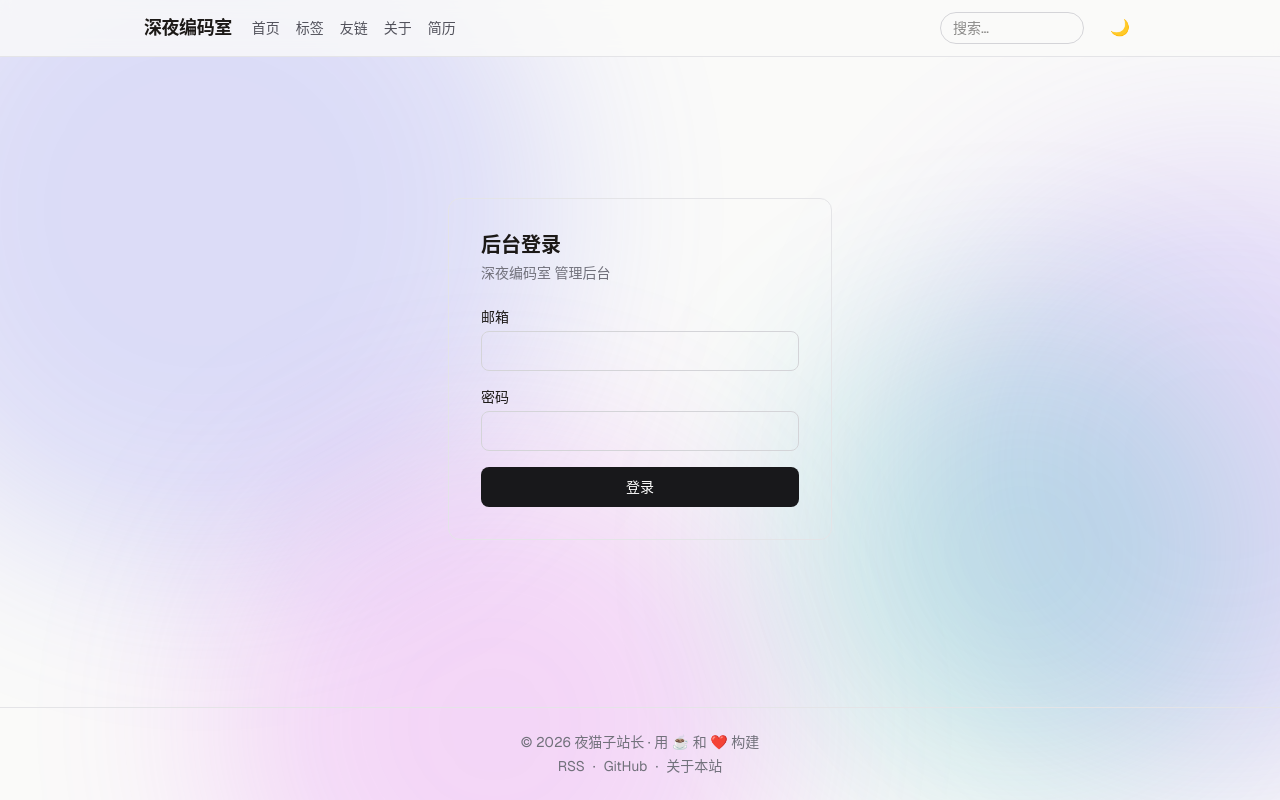
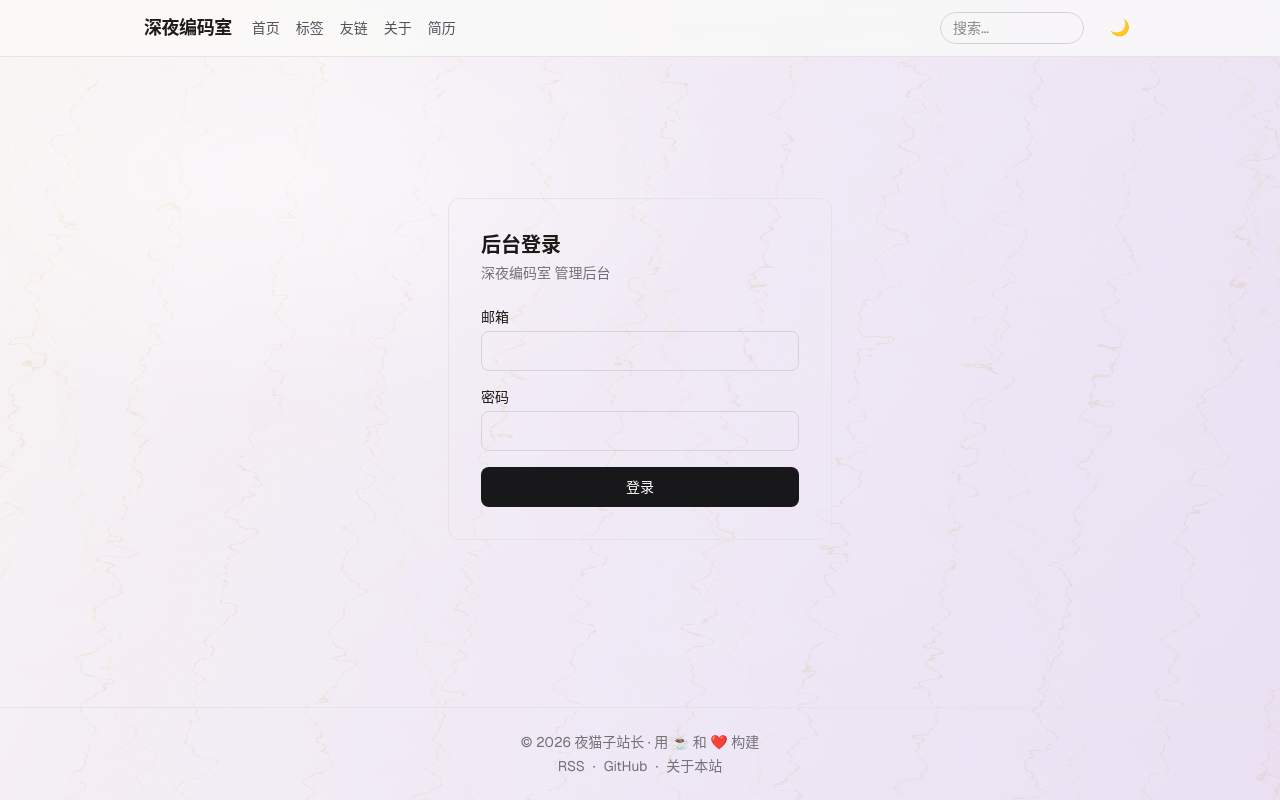
Before and after one commit to JJBSGW/personal-blog, a Next.js app: page /admin/login in a window 1280 px wide. Built offline with nearby package versions, Linux system fonts and the light colour scheme.

Commit message:
feat: 重做背景为真丝绸织锦质感 — SVG湍流位移模拟布料波纹 + 香槟/深紫锦缎底色 + 金线点缀 + 流动绸缎高光

```diff
--- a/src/app/globals.css
+++ b/src/app/globals.css
@@ -28,7 +28,7 @@ body {
   color: var(--foreground);
 }
 
-/* ---------- 丝绸流动背景 ---------- */
+/* ---------- 丝绸织锦背景(真丝质感:光泽波纹 + 金线点缀) ---------- */
 html {
   background: var(--background);
 }
@@ -42,83 +42,119 @@ html {
   background: var(--background);
 }
 
-.silk-blob {
+/* 布料层:丝绸底色 + 湍流位移 → 起伏的织物波纹 */
+.silk-fabric,
+.silk-gold {
   position: absolute;
-  border-radius: 50%;
-  filter: blur(90px);
-  opacity: var(--silk-opacity, 0.22);
-  animation: silk-drift 30s ease-in-out infinite alternate;
+  inset: -18%;
 }
 
-.silk-blob:nth-child(1) {
-  background: var(--silk-1);
-  width: 55vw;
-  height: 55vw;
-  top: -18%;
-  left: -12%;
-  animation-duration: 36s;
+.silk-fabric {
+  background: linear-gradient(
+    115deg,
+    var(--silk-c1) 0%,
+    var(--silk-c2) 24%,
+    var(--silk-c3) 48%,
+    var(--silk-c2) 72%,
+    var(--silk-c1) 100%
+  );
+  background-size: 220% 220%;
+  filter: url(#silk-fabric);
+  animation: silk-flow 28s ease-in-out infinite alternate;
 }
 
-.silk-blob:nth-child(2) {
-  background: var(--silk-2);
-  width: 45vw;
-  height: 45vw;
-  top: 20%;
-  right: -15%;
-  animation-duration: 30s;
-  animation-delay: -8s;
+/* 金线层:细密的金色丝线,随布料一起流动 */
+.silk-gold {
+  opacity: var(--silk-gold-opacity, 0.6);
+  background-image:
+    repeating-linear-gradient(
+      100deg,
+      transparent 0 58px,
+      var(--silk-gold-1) 58px 59.5px,
+      transparent 59.5px 118px
+    ),
+    repeating-linear-gradient(
+      78deg,
+      transparent 0 152px,
+      var(--silk-gold-2) 152px 154px,
+      transparent 154px 304px
+    );
+  filter: url(#silk-gold);
+  animation: silk-flow-gold 36s ease-in-out infinite alternate-reverse;
+  mix-blend-mode: var(--silk-gold-blend, multiply);
 }
 
-.silk-blob:nth-child(3) {
-  background: var(--silk-3);
-  width: 40vw;
-  height: 40vw;
-  bottom: -20%;
-  left: 15%;
-  animation-duration: 42s;
-  animation-delay: -16s;
+/* 绸缎光泽:一团缓缓移动的高光 */
+.silk-sheen {
+  position: absolute;
+  inset: 0;
+  background: radial-gradient(
+    55% 45% at 30% 22%,
+    var(--silk-sheen-c) 0%,
+    transparent 65%
+  );
+  animation: silk-sheen 18s ease-in-out infinite alternate;
+  mix-blend-mode: screen;
 }
 
-.silk-blob:nth-child(4) {
-  background: var(--silk-4);
-  width: 35vw;
-  height: 35vw;
-  bottom: 5%;
-  right: 5%;
-  animation-duration: 26s;
-  animation-delay: -5s;
+@keyframes silk-flow {
+  from {
+    transform: translate3d(0, 0, 0);
+  }
+  to {
+    transform: translate3d(5%, 4%, 0);
+  }
 }
 
-@keyframes silk-drift {
+@keyframes silk-flow-gold {
   from {
-    transform: translate3d(0, 0, 0) scale(1);
+    transform: translate3d(0, 0, 0);
   }
   to {
-    transform: translate3d(7vw, 5vh, 0) scale(1.18);
+    transform: translate3d(-4%, -3%, 0);
+  }
+}
+
+@keyframes silk-sheen {
+  from {
+    transform: translateX(-14%);
+    opacity: 0.5;
+  }
+  to {
+    transform: translateX(14%);
+    opacity: 1;
   }
 }
 
 @media (prefers-reduced-motion: reduce) {
-  .silk-blob {
+  .silk-fabric,
+  .silk-gold,
+  .silk-sheen {
     animation: none;
   }
 }
 
-/* 明暗两套配色 */
+/* 配色:亮色 = 香槟象牙丝绸;暗色 = 深紫锦缎,金线更明显 */
 :root {
-  --silk-1: #6366f1;
-  --silk-2: #8b5cf6;
-  --silk-3: #d946ef;
-  --silk-4: #14b8a6;
-  --silk-opacity: 0.2;
+  --silk-c1: #fbf8f2;
+  --silk-c2: #f0e9f6;
+  --silk-c3: #e6dbf0;
+  --silk-gold-1: rgba(205, 168, 60, 0.2);
+  --silk-gold-2: rgba(240, 220, 120, 0.16);
+  --silk-gold-opacity: 0.6;
+  --silk-gold-blend: multiply;
+  --silk-sheen-c: rgba(255, 255, 255, 0.85);
 }
 
 .dark {
-  --silk-1: #4338ca;
-  --silk-2: #7c3aed;
-  --silk-3: #a21caf;
-  --silk-4: #0f766e;
-  --silk-opacity: 0.26;
+  --silk-c1: #16121f;
+  --silk-c2: #241c38;
+  --silk-c3: #2c2040;
+  --silk-gold-1: rgba(212, 175, 55, 0.22);
+  --silk-gold-2: rgba(246, 226, 122, 0.14);
+  --silk-gold-opacity: 0.75;
+  --silk-gold-blend: screen;
+  --silk-sheen-c: rgba(255, 255, 255, 0.1);
 }
 
 /* ---------- 搜索高亮:发光文字(非底色块) ---------- */
--- a/src/app/layout.tsx
+++ b/src/app/layout.tsx
@@ -37,12 +37,23 @@ export default function RootLayout({
       className={`${geistSans.variable} ${geistMono.variable} h-full antialiased`}
     >
       <body className="min-h-full flex flex-col text-foreground">
-        {/* 丝绸流动背景(装饰层,不参与交互) */}
+        {/* 丝绸织锦背景:SVG 湍流位移滤镜 + 布料层 + 金线层 + 高光(不参与交互) */}
+        <svg aria-hidden="true" focusable="false" className="absolute h-0 w-0">
+          <defs>
+            <filter id="silk-fabric" x="-25%" y="-25%" width="150%" height="150%">
+              <feTurbulence type="fractalNoise" baseFrequency="0.008 0.02" numOctaves="4" seed="7" result="noise" />
+              <feDisplacementMap in="SourceGraphic" in2="noise" scale="120" xChannelSelector="R" yChannelSelector="G" />
+            </filter>
+            <filter id="silk-gold" x="-25%" y="-25%" width="150%" height="150%">
+              <feTurbulence type="fractalNoise" baseFrequency="0.015 0.04" numOctaves="3" seed="11" result="noise" />
+              <feDisplacementMap in="SourceGraphic" in2="noise" scale="70" xChannelSelector="R" yChannelSelector="G" />
+            </filter>
+          </defs>
+        </svg>
         <div className="silk-bg" aria-hidden="true">
-          <span className="silk-blob" />
-          <span className="silk-blob" />
-          <span className="silk-blob" />
-          <span className="silk-blob" />
+          <div className="silk-fabric" />
+          <div className="silk-gold" />
+          <div className="silk-sheen" />
         </div>
         <ThemeProvider>
           <Header />
```
